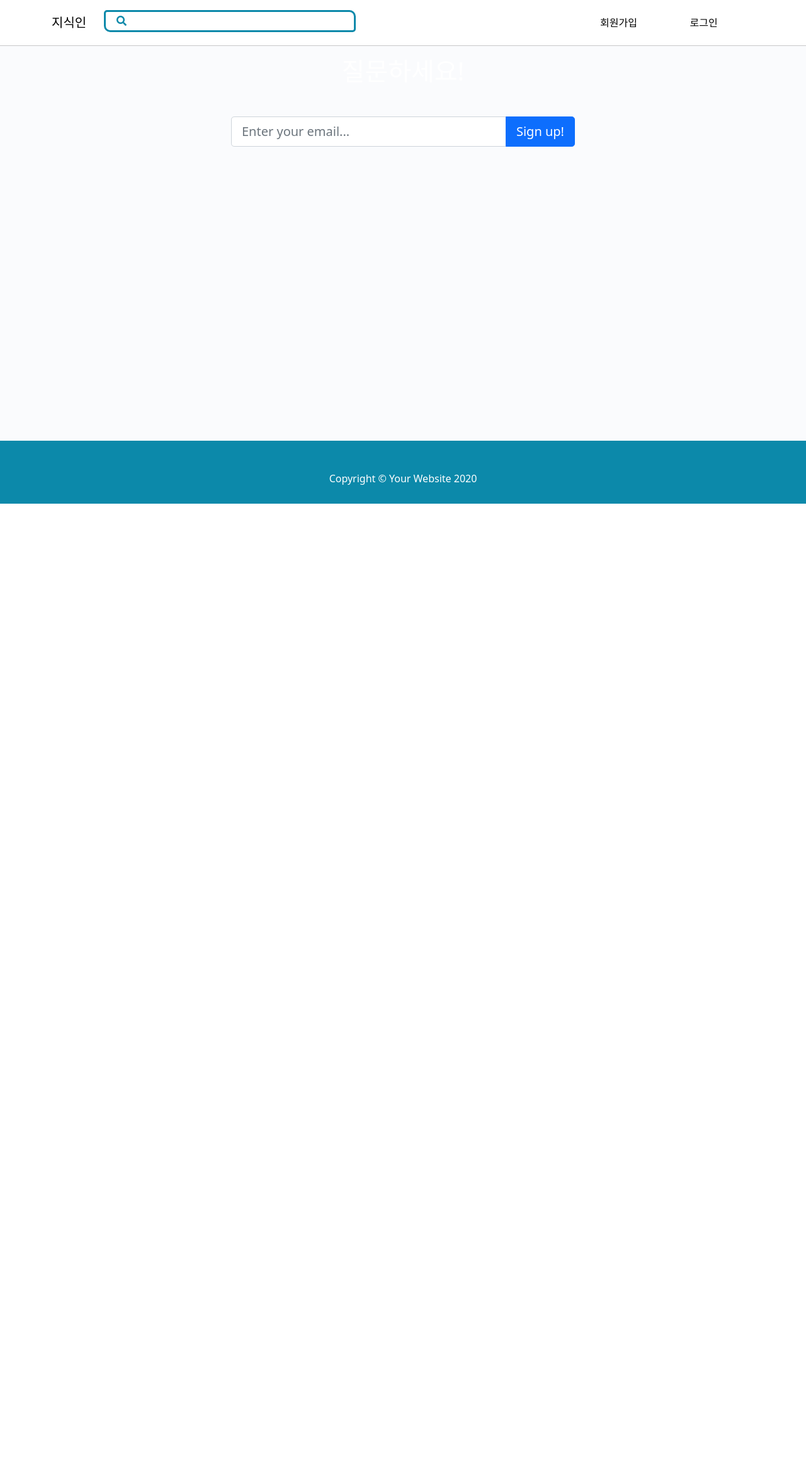
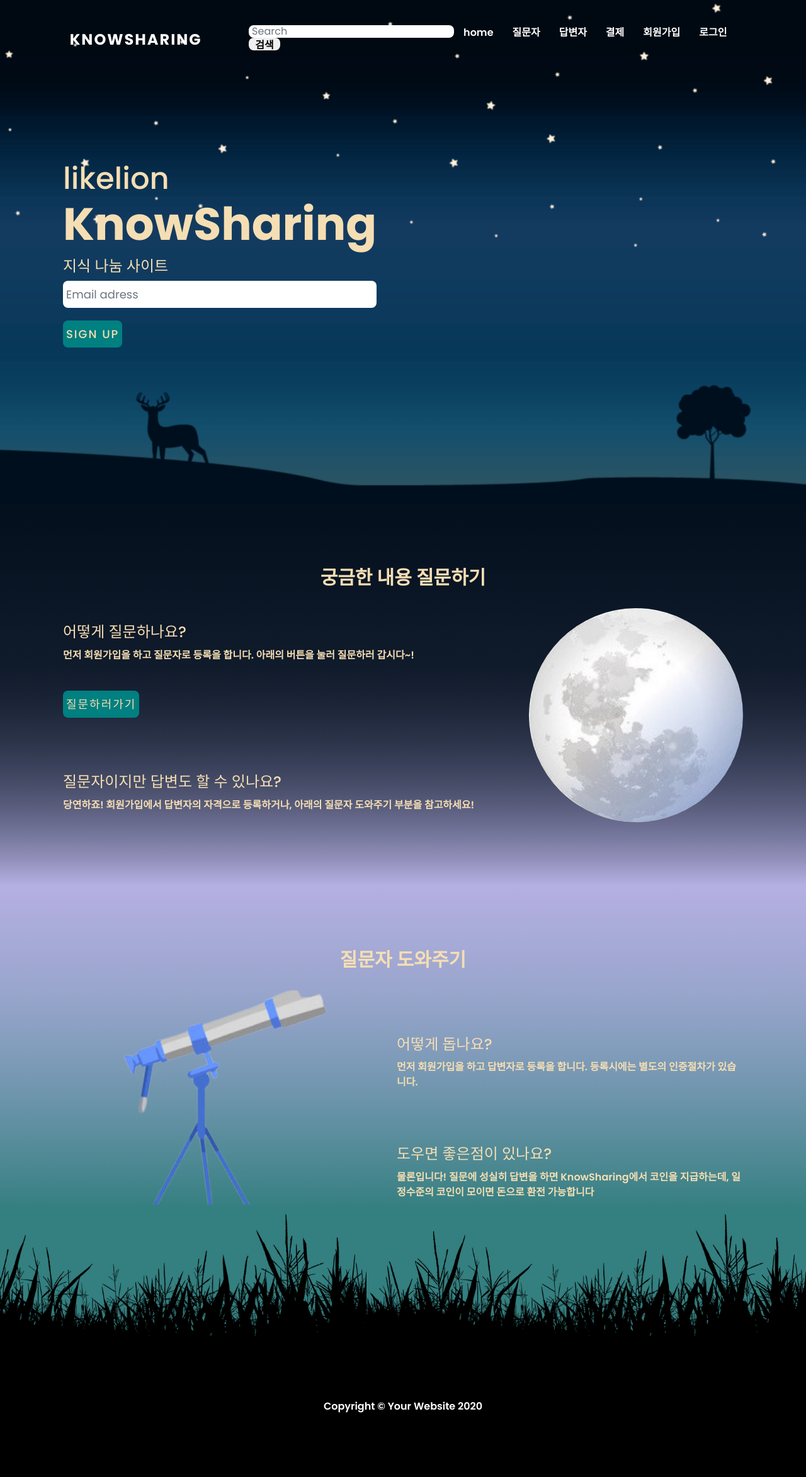
Before and after one commit to Dltmd202/Sharing_knowleadge, a Django app: page / in a window 1280 px wide. Shown: the whole page at 63% size. Before the commit the page ends 800 px from the top, so only its background shows below. Run offline with Django 3.2, Linux system fonts and the light colour scheme.

Commit message:
홈 화면 html 코드 수정

```diff
--- a/home/templates/home/index.html
+++ b/home/templates/home/index.html
@@ -1,93 +1,105 @@
 {% load  static %}
 <!DOCTYPE html>
-<html lang="en">
+<html lang="ko">
 <head>
-        <meta charset="utf-8" />
+    <meta name="viewport" content="width=device-width, initial-scale=1.0">
+    <meta charset="UTF-8">
     <meta name="viewport" content="width=device-width, initial-scale=1, shrink-to-fit=no" />
     <meta name="description" content="" />
     <meta name="author" content="" />
-        <title>지식인</title>
-        <!-- Favicon-->
-        <!-- Bootstrap icons-->
     <link href="https://cdn.jsdelivr.net/npm/bootstrap@5.0.2/dist/css/bootstrap.min.css" rel="stylesheet" integrity="sha384-EVSTQN3/azprG1Anm3QDgpJLIm9Nao0Yz1ztcQTwFspd3yD65VohhpuuCOmLASjC" crossorigin="anonymous">
-        <!-- JavaScript Bundle with Popper -->
     <script src="https://cdn.jsdelivr.net/npm/bootstrap@5.0.2/dist/js/bootstrap.bundle.min.js" integrity="sha384-MrcW6ZMFYlzcLA8Nl+NtUVF0sA7MsXsP1UyJoMp4YLEuNSfAP+JcXn/tWtIaxVXM" crossorigin="anonymous"></script>
-        <link rel="stylesheet" href="https://use.fontawesome.com/releases/v5.15.3/css/all.css" integrity="sha384-SZXxX4whJ79/gErwcOYf+zWLeJdY/qpuqC4cAa9rOGUstPomtqpuNWT9wdPEn2fk" crossorigin="anonymous">
-        <link rel="stylesheet" href="{% static 'question/css/style.css' %}">
+    <title>KnowSharing</title>
+    <link rel="stylesheet" href="{% static 'home/css/home.css' %}">
 </head>
 <body>
-        <nav style="border-bottom: black; background-color: white">
-            <div class="nav-custom">
-                <div class="container">
-                    <div class="row">
-                        <div class="nav-custom-brand col-1">
-                            <a class="navbar-brand" href="/" style="color: black">지식인</a>
+    <header>
+        <a href="#" class="logo">KnowSharing</a>
+        <div class="toggle" onclick="toggleMenu();"></div>
+<!--상단바 메뉴-->
+        <ul class="menu">
+            <li style="height: 30px;">
+                <input class="form-control" type="search" placeholder="Search" aria-label="Search" style="vertical-align: middle; height: 20px; font-size: 16px;">
+                <button class="button" type="submit" style= "border: none; border-radius: 8px ;width: 50px; height: 20px;">검색</button></li>
+            <li><a href="#home" onclick="toggleMenu()">home</a></li>
+            <li><a href="#ask" onclick="toggleMenu()">질문자</a></li>
+            <li><a href="#answer" onclick="toggleMenu()">답변자</a></li>
+            <li><a href="" onclick="toggleMenu()">결제</a></li>
+            <li><a href="" onclick="toggleMenu()">회원가입</a></li>
+            <li><a href="" onclick="toggleMenu()">로그인</a></li>
+        </ul>
+    </header>
+    <section class="KnowSharing" id="home">
+        <div class="textBx">
+            <h2>likelion<br><span>KnowSharing</span></h2>
+            <h3>지식 나눔 사이트</h3>
+            <input class="form-control" type="search" placeholder="Email adress" aria-label="Search" style="vertical-align: middle;">
+            <button class="btn" type="submit" >Sign up</button>
         </div>
-                        <div class="col-8">
-                            <a href="{% url 'question' %}">
-                                <div class="search-box row">
-                                    <div>
-                                        <i class="fas fa-search"></i>
+    </section>
+<!--질문-->
+    <section class="질문자" id="ask">
+        <div class="ask">
+            <h2>궁금한 내용 질문하기</h2>
+        </div>
+        <div class="content">
+            <div class="contentBx w50">
+                <br>
+                <h3>어떻게 질문하나요?</h3>
+                <p>먼저 회원가입을 하고 질문자로 등록을 합니다. 아래의 버튼을 눌러 질문하러 갑시다~!<br><br>
+                    <button class="btn" type="button" >질문하러가기</button>
+                    <br><br><br><br></p>
+                <h3>질문자이지만 답변도 할 수 있나요?</h3>
+                <p>당연하죠! 회원가입에서 답변자의 자격으로 등록하거나, 아래의 질문자 도와주기 부분을 참고하세요! </p>
+            </div>
+            <div class="w50">
+                <div class="img"></div>
             </div>
         </div>
-                            </a>
+    </section>
+<!--답변-->
+    <section class="답변자" id="answer" style="padding-bottom: 0px;">
+        <div class="answer">
+            <h2>질문자 도와주기</h2>
         </div>
-                        <div class="col-3">
-                            {% if user.is_authenticated %}
-                                <div class="row">
-                                    <div class="nav-item col-5">
-                                        <a class="nav-link" href="{% url 'mypage' %}">{{ user.username }}</a>
+        <div class="content">
+            <div class="w51">
+                <div class='img1'></div>
             </div>
-                                    <div class="nav-item col-7">
-                                        <a class="nav-link" href="{% url 'logout' %}">로그아웃</a>
+            <div class="contentBx1 w51">
+                <br><br><br>
+                <h3>어떻게 돕나요?</h3>
+                <p>먼저 회원가입을 하고 답변자로 등록을 합니다. 등록시에는 별도의 인증절차가 있습니다.<br><br><br><br></p>
+                <h3>도우면 좋은점이 있나요?</h3>
+                <p>물론입니다! 질문에 성실히 답변을 하면 KnowSharing에서 코인을 지급하는데, 일정수준의 코인이 모이면 돈으로 환전 가능합니다 </p>
             </div>
+
         </div>
-                            {% else %}
-                                <div class="row">
-                                    <div class="nav-item col-6">
-                                        <a class="nav-link" href="{% url 'register' %}">회원가입</a>
-                                    </div>
-                                    <div class="nav-item col-6">
-                                        <a class="nav-link" href="{% url 'login' %}">로그인</a>
-                                    </div>
-                                </div>
-                            {% endif %}
-                        </div>
-                    </div>
-                </div>
-            </div>
-            <hr>
-        </nav>
-        <!-- Masthead-->
-        <header class="masthead">
-            <div class="container position-relative">
-                <div class="row justify-content-center">
-                    <div class="col-xl-6">
-                        <div class="text-center text-white">
-                            <!-- Page heading-->
-                            <h1 class="mb-5">질문하세요!</h1>
-                            <!-- Signup form-->
-                            <form>
-                                <div class="input-group input-group-lg">
-                                    <input class="form-control" type="text" placeholder="Enter your email..." aria-label="Enter your email..." aria-describedby="button-submit" />
-                                    <button class="btn btn-primary" id="button-submit" type="button">Sign up!</button>
-                                </div>
-                            </form>
-                        </div>
-                    </div>
-                </div>
-            </div>
-        </header>
+    </section>
 
+    <section class="grass"></section>
+    <section class="black">
         <!-- Footer-->
-        <footer class="py-5">
-            <div class="container">
-                <p class="m-0 text-center">Copyright &copy; Your Website 2020</p>
+        <footer id="footer" class="black">
+            <div class="container1">
+                <p class="m-0 text-center" style="color:white">Copyright &copy; Your Website 2020</p>
             </div>
         </footer>
-        <!-- Bootstrap core JS-->
-        <script src="https://cdn.jsdelivr.net/npm/bootstrap@5.0.1/dist/js/bootstrap.bundle.min.js"></script>
-        <!-- Core theme JS-->
-        <script src="{% static 'home/js/scripts.js' %}"></script>
+    </section>
+
+    <script type="text/javascript">
+        window.addEventListener('scroll', function(){
+            var header = document.querySelector('header');
+            header.classList.toggle('sticky', window.scrollY > 0);
+        });
+
+        function toggleMenu(){
+            var menuToggle = document.querySelector('.toggle');
+            var menu = document.querySelector('.menu');
+            menuToggle.classList.toggle('active')
+            menu.classList.toggle('active')
+        }
+    </script>
+
     </body>
 </html>
```
Lines whose indentation alone changed are shown as unchanged.
